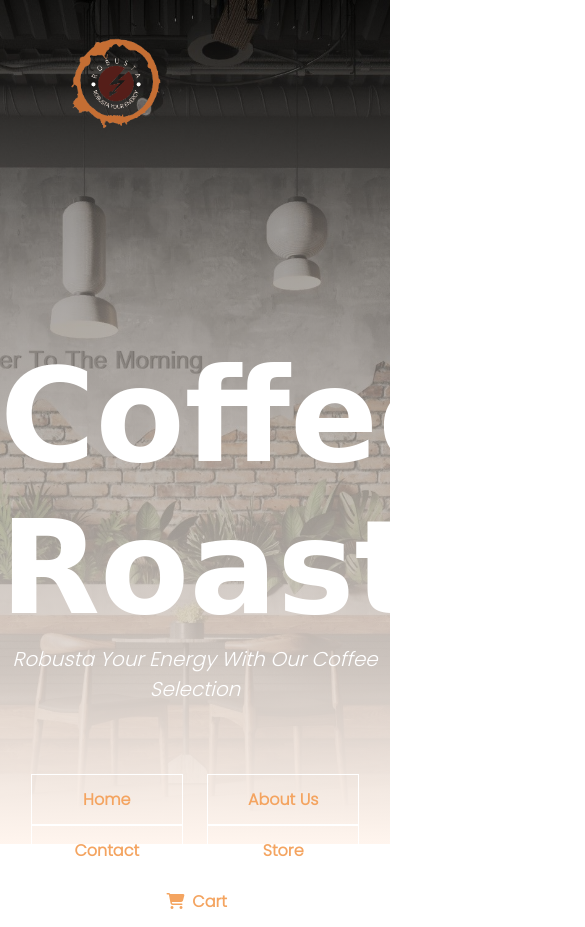
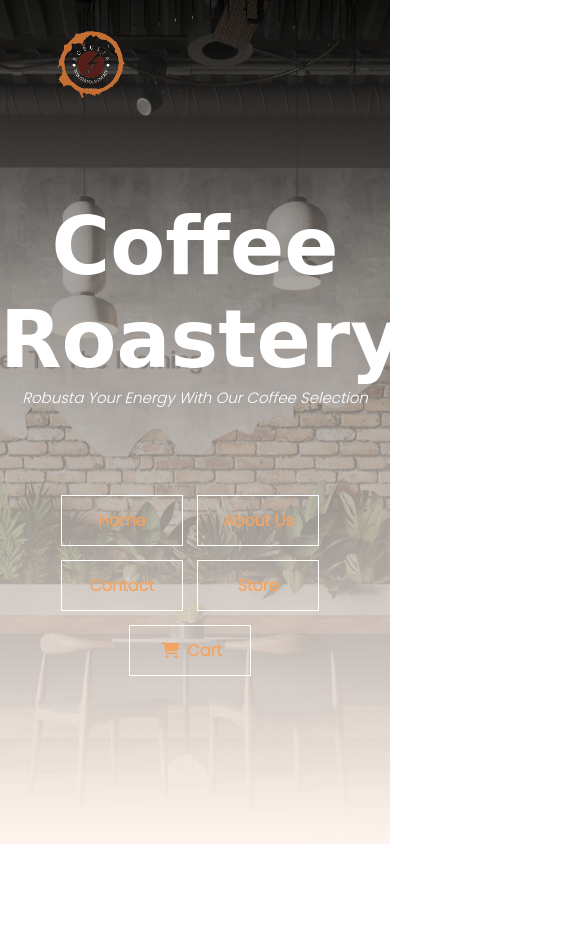
Before and after one commit to KhalidMued/RobustaCoffeeRoastery, a plain HTML site: page index.html in a window 390 px wide. Shown: the top 927 px of the page, 585 px wide, since content can reach past the window. After the commit the page ends 844 px from the top, so only its background shows below. Drawn offline with Linux system fonts and the light colour scheme; a web font is replaced by a local one.

Commit message:
Responsiveness Edit

```diff
--- a/mySheet.css
+++ b/mySheet.css
@@ -71,3 +71,32 @@
 .banner-bttn .fa-solid{
 	width: 25px;
 }
+
+/* Responsive adjustments */
+@media only screen and (max-width: 1440px) {
+    .logo {
+        width: 150px; /* Smaller logo */
+    }
+
+    .banner-text {
+        padding-top: 200px; /* Adjust text position */
+    }
+
+    .banner-text h1 {
+        font-size: 80px; /* Smaller headline */
+		font-weight: bold;
+    }
+
+    .banner-text p {
+        font-size: 15px; /* Smaller paragraph text */
+		padding-bottom: 16px;
+    }
+
+    .banner-bttn a {
+        width: 120px; /* Smaller buttons */
+        padding: 10px 20; /* Adjust padding */
+		margin-left: 0px;
+		margin-bottom: 14px;
+
+    }
+}
```
